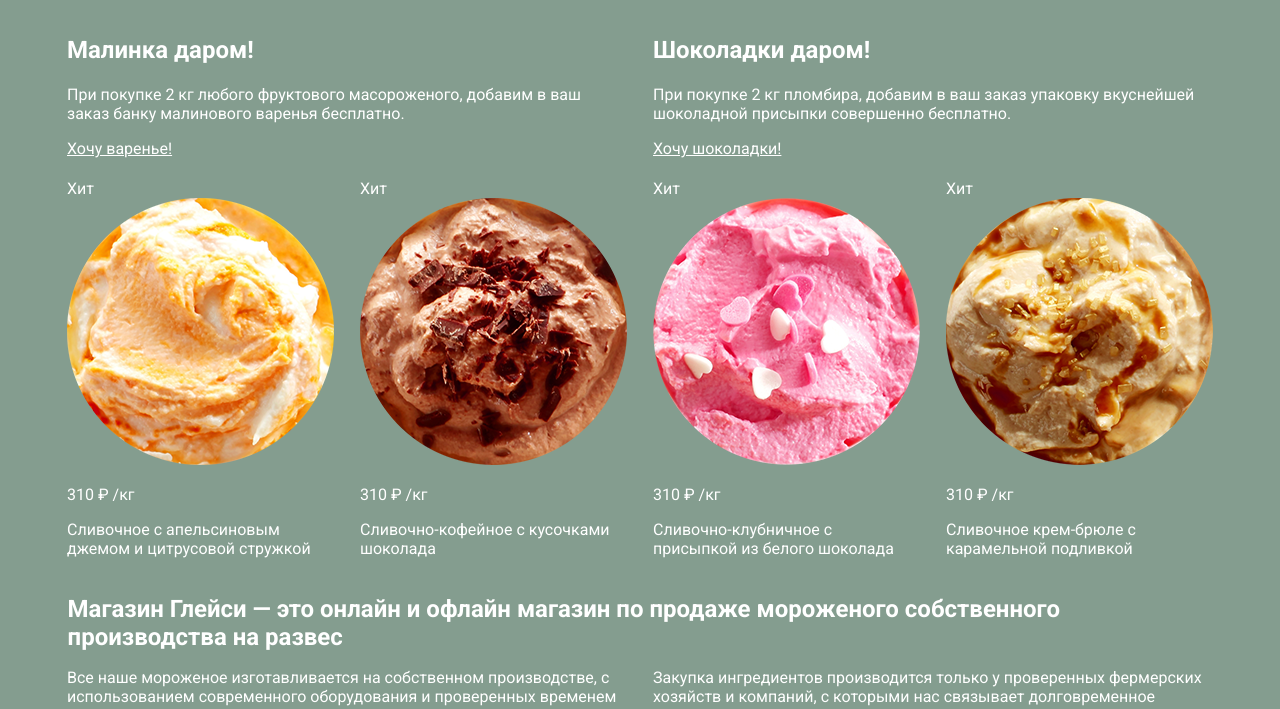
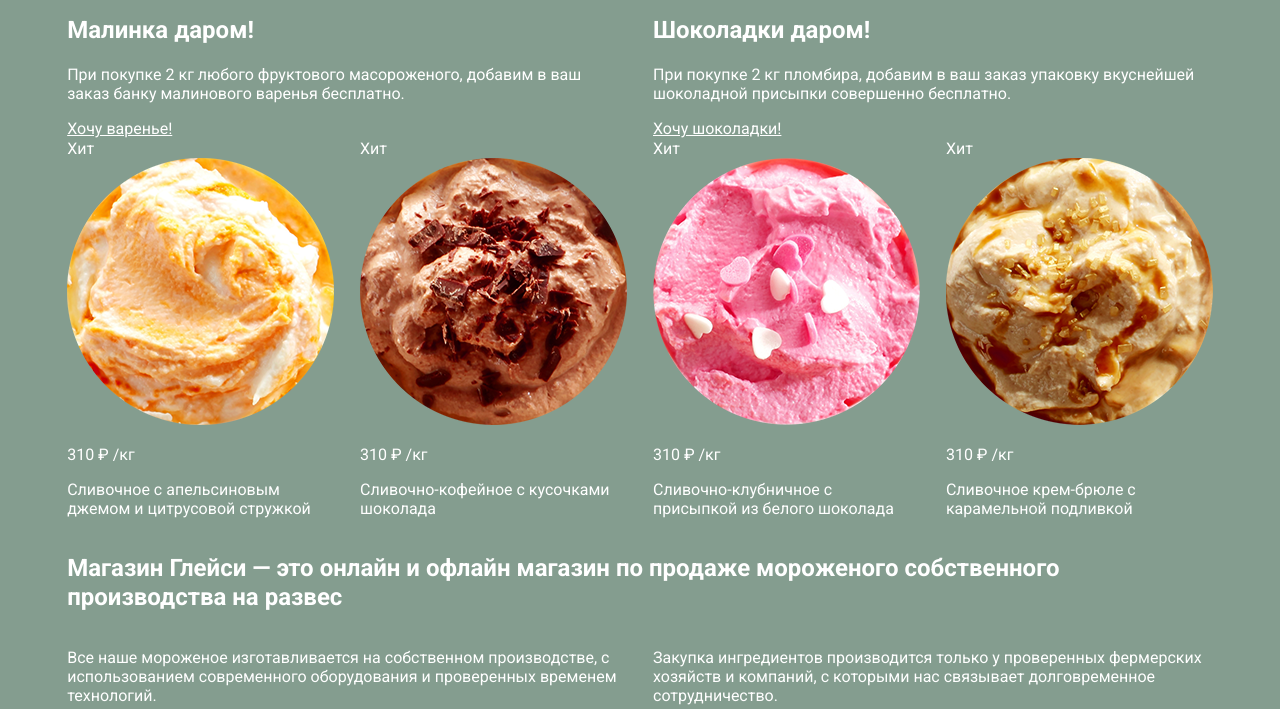
Before and after one commit to DiasNurdicanov/63990-gllacy, a plain HTML site: page index.html in a window 1280 px wide. Shown: the part 189-898 px from the top of the page. Drawn offline with Linux system fonts and the light colour scheme.

Commit message:
Еще по сетка

```diff
--- a/css/style.css
+++ b/css/style.css
@@ -25,6 +25,7 @@
   min-width: 900px;
   max-width: 1200px;
   margin: 0 auto;
+  padding: 0 1.108%;
 }
 .col{
   display: inline-block;
@@ -45,17 +46,12 @@
   width: 100%;
 }
 .row{
-  margin-bottom: 20px;
   font-size: 0;
-  padding: 0 1.167%;
 }
 .logo,
 .main-menu{
   display: inline-block;
   vertical-align: middle;
-}
-.features-title{
-  margin: 0 2.3%;
 }
 .sidebar{
   font-size: 0;
--- a/index.html
+++ b/index.html
@@ -199,7 +199,11 @@
 			</section>
 
 			<section class="features">
-				<h2 class="features-title">Магазин Глейси  — это онлайн и офлайн магазин по продаже мороженого собственного производства на развес</h2>
+				<div class="row">
+					<div class="col col-4">
+						<h2 class="features-title">Магазин Глейси  — это онлайн и офлайн магазин по продаже мороженого собственного производства на развес</h2>
+					</div>
+				</div>
 
 				<div class="row">
 					<div class="col col-2">
```
